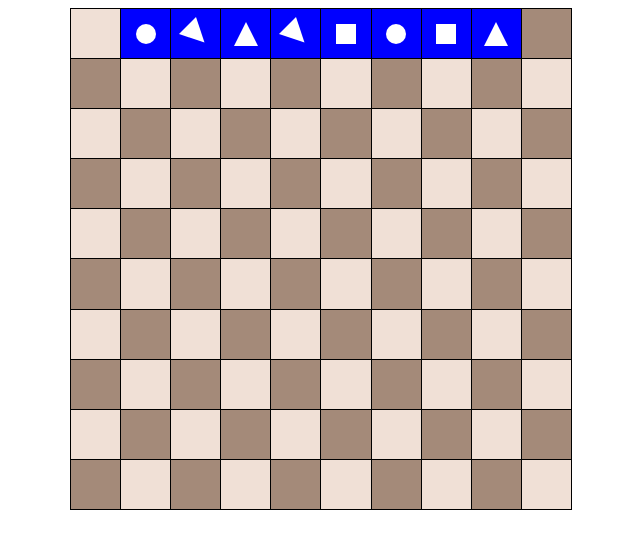
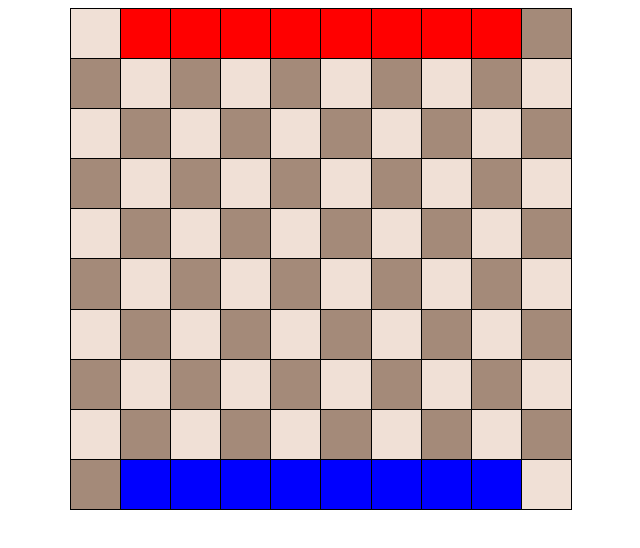
Before and after one commit to tonihintikka/taifho-game, a React (Create React App) app: page / in a window 1280 px wide. Shown: the top 548 px of the page, without its empty margins (320-960 px from the left). Built offline with nearby package versions, Linux system fonts and the light colour scheme.

Commit message:
every peace is visible

```diff
--- a/src/App.tsx
+++ b/src/App.tsx
@@ -1,36 +1,9 @@
 import React, { useState } from "react";
 import "./App.css";
-import Board from "./Board";
-import { startingPositions, StartingPositions } from "./startingPositions";
+import Board, { createInitialBoardState } from "./Board";
+import { startingPositions } from "./startingPositions";
 
 const App: React.FC = () => {
-
-  const createInitialBoardState = (
-    startingPositions: StartingPositions,
-    rows: number,
-    cols: number
-  ) => {
-    const boardState: any[][] = Array.from({ length: rows }, () =>
-      Array.from({ length: cols }, () => null)
-    );
-
-    for (const player in startingPositions) {
-      const positions = startingPositions[player].positions;
-      const color = startingPositions[player].color;
-      for (const coordinate in positions) {
-        const x = coordinate.charCodeAt(0) - "a".charCodeAt(0);
-        const y = parseInt(coordinate[1], 10) - 1;
-        boardState[y][x] = {
-          player: player,
-          pieceType: positions[coordinate],
-          color: color,
-        };
-      }
-    }
-    console.log(boardState);
-    return boardState;
-  };
-
   const initialBoardState = createInitialBoardState(startingPositions, 10, 10);
   const [boardState, setBoardState] = useState(initialBoardState);
 
--- a/src/Board.tsx
+++ b/src/Board.tsx
@@ -1,7 +1,7 @@
 import React from "react";
 import "./App.css";
 import Piece, { PieceProps } from "./Piece";
-import { startingPositions, StartingPositions } from "./startingPositions";
+import { startingPositions } from "./startingPositions";
 
 interface BoardProps {
   boardState: (PieceProps | null)[][];
@@ -26,7 +26,6 @@ const Board: React.FC<BoardProps> = ({ boardState, onMove }) => {
 
         if (pieceData) {
           piece = <Piece pieceType={pieceData.pieceType} color={pieceData.color} />;
-
         }
 
         cells.push(
@@ -43,7 +42,7 @@ const Board: React.FC<BoardProps> = ({ boardState, onMove }) => {
 };
 
 export const createInitialBoardState = (
-  startingPositions: StartingPositions,
+  startingPositions: (string | null)[][],
   rows: number,
   cols: number
 ) => {
@@ -51,22 +50,23 @@ export const createInitialBoardState = (
     Array.from({ length: cols }, () => null)
   );
 
-  for (const player in startingPositions) {
-    const positions = startingPositions[player].positions;
-    const color = startingPositions[player].color;
-    for (const coordinate in positions) {
-      const x = coordinate.charCodeAt(0) - "a".charCodeAt(0);
-      const y = 9 - (parseInt(coordinate[1], 10) - 1);
-      boardState[y][x] = {
-        player: player,
-        pieceType: positions[coordinate], // Muutetaan 'type' -> 'pieceType'
-        color: color,
-      };
+  for (let y = 0; y < rows; y++) {
+    for (let x = 0; x < cols; x++) {
+      const pieceData = startingPositions[y][x];
+      if (pieceData) {
+        const player = pieceData[0];
+        const pieceType = pieceData.substring(1);
+        const color = player === "r" ? "red" : "blue";
+        boardState[y][x] = {
+          player: player,
+          pieceType: pieceType,
+          color: color,
+        };
+      }
     }
   }
 
   return boardState;
 };
 
-
 export default Board;
--- a/src/startingPositions.ts
+++ b/src/startingPositions.ts
@@ -1,36 +1,14 @@
-// startingPositions.ts
-export interface StartingPositions {
-    [key: string]: {
-      color: string;
-      positions: { [key: string]: string };
-    };
-  }
+export type StartingPosition = (string | null)[][];
 
-  export const startingPositions: StartingPositions = {
-    player1: {
-      color: "red",
-      positions: {
-        b10: "triangle",
-        c10: "square",
-        d10: "circle",
-        e10: "square",
-        f10: "diamond",
-        g10: "triangle",
-        h10: "diamond",
-        i10: "circle",
-      },
-    },
-    player2: {
-      color: "blue",
-      positions: {
-        i1: "triangle",
-        h1: "square",
-        g1: "circle",
-        f1: "square",
-        e1: "diamond",
-        d1: "triangle",
-        c1: "diamond",
-        b1: "circle",
-      },
-    },
-  };
+export const startingPositions: StartingPosition = [
+  [null, "rT", "rS", "rC", "rS", "rD", "rT", "rD", "rC", null],
+  [null, null, null, null, null, null, null, null, null, null],
+  [null, null, null, null, null, null, null, null, null, null],
+  [null, null, null, null, null, null, null, null, null, null],
+  [null, null, null, null, null, null, null, null, null, null],
+  [null, null, null, null, null, null, null, null, null, null],
+  [null, null, null, null, null, null, null, null, null, null],
+  [null, null, null, null, null, null, null, null, null, null],
+  [null, null, null, null, null, null, null, null, null, null],
+  [null, "bD", "bT", "bT", "bD", "bS", "bC", "bR", "bT", null],
+];
```
